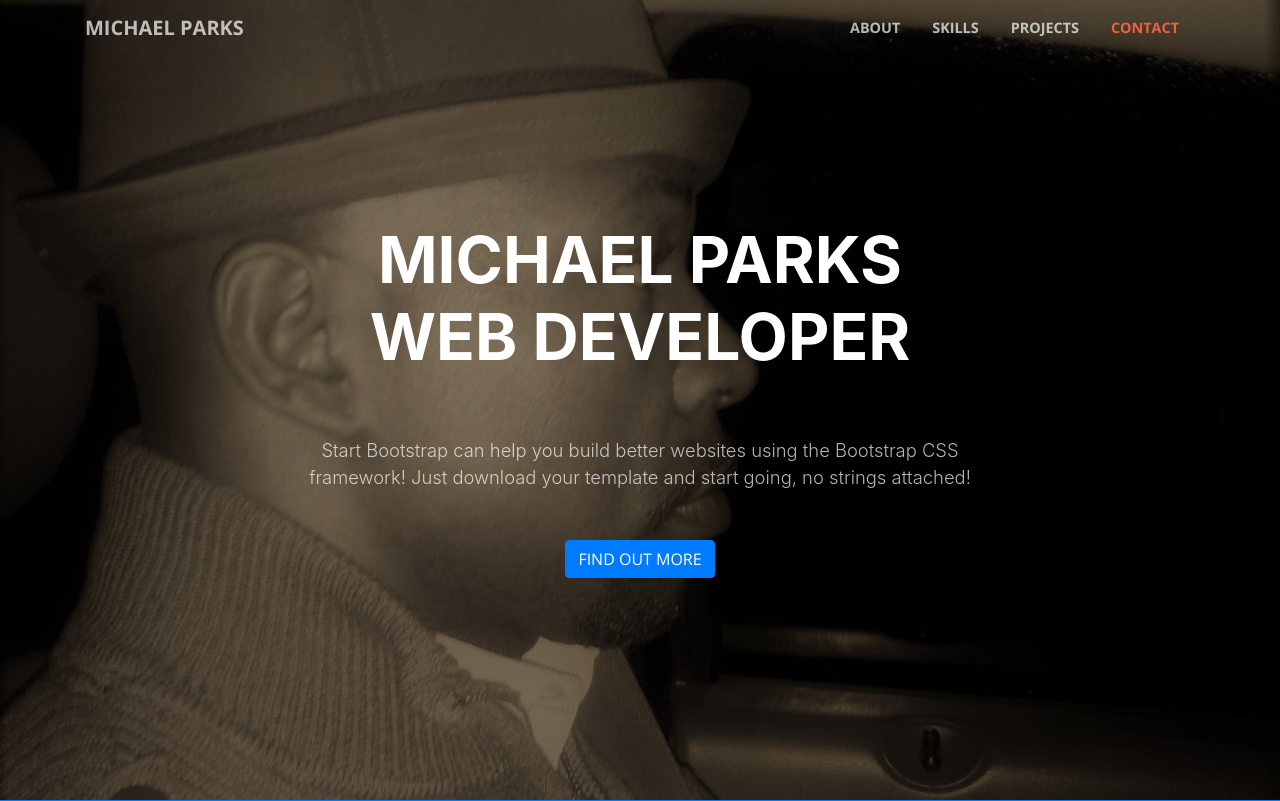
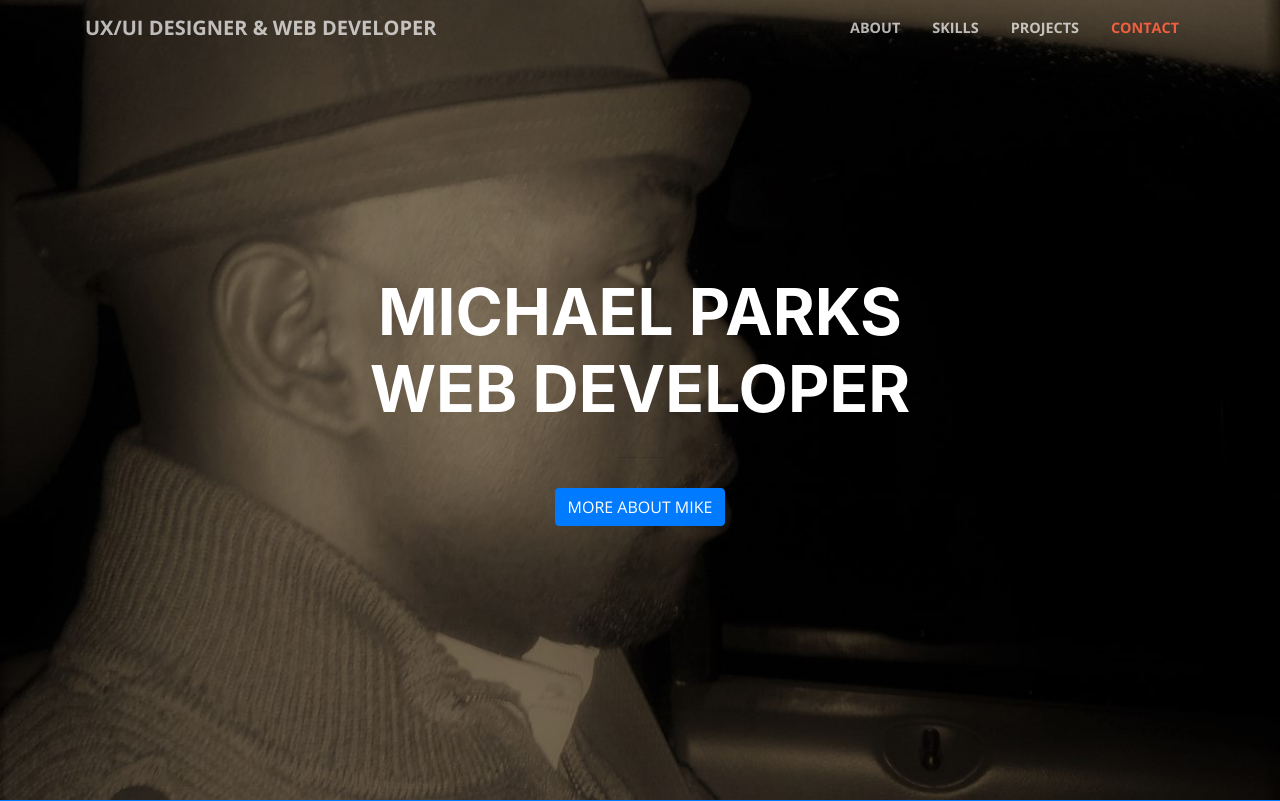
Before and after one commit to Mparks37/Portfolio, a website with bundled scripts: page index.html in a window 1280 px wide. Shown: the top 801 px of the page. Built offline with nearby package versions, Linux system fonts and the light colour scheme.

Commit message:
revise HTML

```diff
--- a/index.html
+++ b/index.html
@@ -31,7 +31,7 @@
     <!-- Navigation -->
     <nav class="navbar navbar-expand-lg navbar-light fixed-top" id="mainNav">
       <div class="container">
-        <a class="navbar-brand js-scroll-trigger" href="#page-top">Michael Parks</a>
+        <a class="navbar-brand js-scroll-trigger" href="#page-top">UX/UI DESIGNER & WEB DEVELOPER</a>
         <button class="navbar-toggler navbar-toggler-right" type="button" data-toggle="collapse" data-target="#navbarResponsive" aria-controls="navbarResponsive" aria-expanded="false" aria-label="Toggle navigation">
           <span class="navbar-toggler-icon"></span>
         </button>
@@ -66,8 +66,7 @@
             <hr>
           </div>
           <div class="col-lg-8 mx-auto">
-            <p class="text-faded mb-5">Start Bootstrap can help you build better websites using the Bootstrap CSS framework! Just download your template and start going, no strings attached!</p>
-            <a class="btn btn-primary btn-xl js-scroll-trigger" href="#about">Find Out More</a>
+            <a class="btn btn-primary btn-xl js-scroll-trigger" href="#about">More About Mike</a>
           </div>
         </div>
       </div>
```
